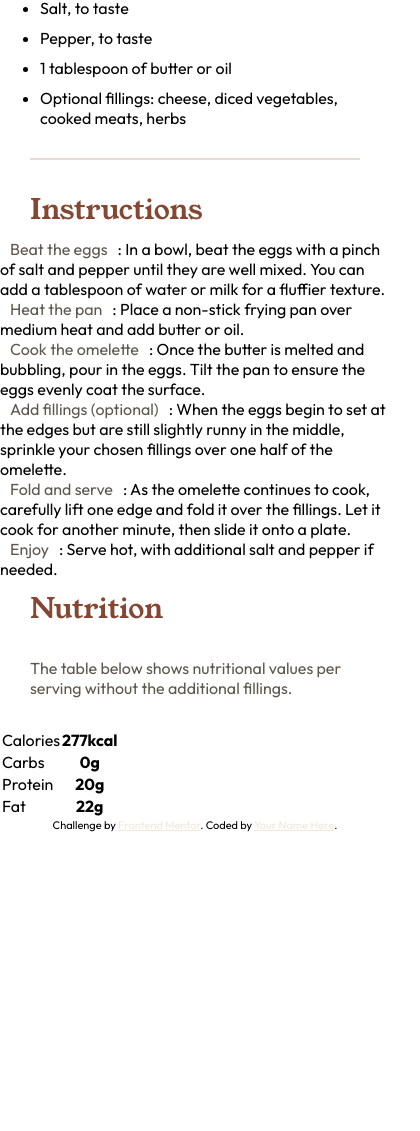
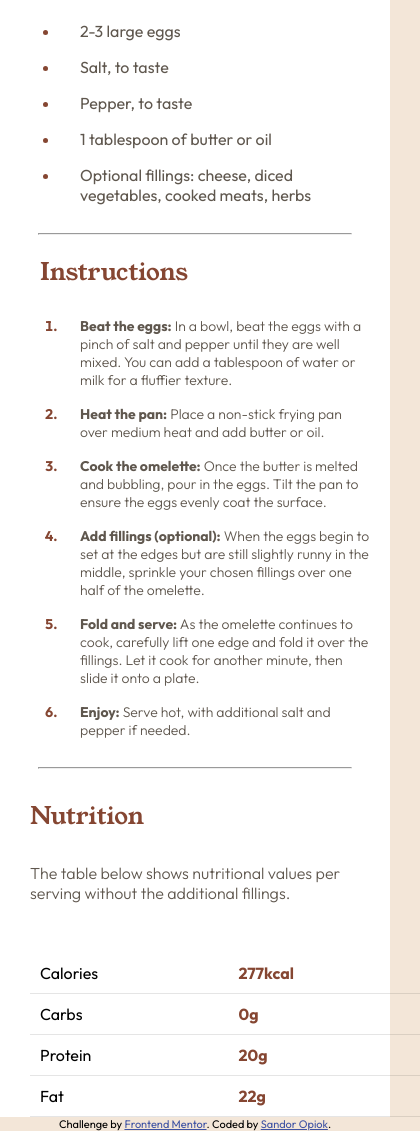
Before and after one commit to sandoropiok/recipe-page-frontend-mentor, a plain HTML site: page index.html in a window 390 px wide. Shown: the part 738-1869 px from the top of the page, 420 px wide, since content can reach past the window. Before the commit the page ends 1570 px from the top, so only its background shows below. Drawn offline with Linux system fonts and the light colour scheme.

Commit message:
created solution.md and finished with css html

```diff
--- a/index.html
+++ b/index.html
@@ -3,45 +3,27 @@
   <head>
     <meta charset="UTF-8" />
     <meta name="viewport" content="width=device-width, initial-scale=1.0" />
-    <!-- displays site properly based on user's device -->
-
-    <link
-      rel="icon"
-      type="image/png"
-      sizes="32x32"
-      href="./assets/images/favicon-32x32.png"
-    />
-    <link rel="stylesheet" href="style.css" />
+    <link rel="stylesheet" type="text/css" href="style.css" />
+    <link rel="icon" type="image/png" sizes="32x32" href="./assets/images/favicon-32x32.png" />
     <title>Frontend Mentor | Recipe page</title>
-
-    <!-- Feel free to remove these styles or customise in your own stylesheet 👍 -->
-    <style></style>
   </head>
   <body>
-    <header>
-      <img
-        src="/assets/images/image-omelette.jpeg"
-        alt="Omelette image with spinat and chicken"
-      />
+    <section class="recipe">
+      <div class="recipe-container">
+        <img src="assets/images/image-omelette.jpeg" alt="omelette" />
         <h1>Simple Omelette Recipe</h1>
-    </header>
+        <p>An easy and quick dish, perfect for any meal. This classic omelette combines beaten eggs cooked to perfection, optionally filled with your choice of cheese, vegetables, or meats.</p>
 
-    <p>
-      An easy and quick dish, perfect for any meal. This classic omelette
-      combines beaten eggs cooked to perfection, optionally filled with your
-      choice of cheese, vegetables, or meats.
-    </p>
-
-    <section class="info">
+        <div class="prep-time">
           <h3>Preparation time</h3>
           <ul>
-        <li><span><strong>Total</strong>: Approximately 10 minutes</span></li>
-        <li><span><strong>Preparation</strong>: 5 minutes</span></li>
-        <li><span><strong>Cooking</strong>: 5 minutes</span></li>
+            <li><span>Total:</span> Approximately 10 minutes</li>
+            <li><span>Preparation:</span> 5 minutes</li>
+            <li><span>Cooking:</span> 5 minutes</li>
           </ul>
-    </section>
+        </div>
 
-    <section class="ingredients">
+        <div class="ingredients">
           <h2>Ingredients</h2>
           <ul>
             <li>2-3 large eggs</li>
@@ -50,76 +32,55 @@
             <li>1 tablespoon of butter or oil</li>
             <li>Optional fillings: cheese, diced vegetables, cooked meats, herbs</li>
           </ul>
-    </section>
-      <div class="line"></div>
-    <section class="instructions">
+        </div>
+
+        <hr />
+
+        <div class="instructions">
           <h2>Instructions</h2>
-      <ul>
           <ol>
-          <span>Beat the eggs</span
-          >: In a bowl, beat the eggs with a pinch of salt and pepper until they
-          are well mixed. You can add a tablespoon of water or milk for a fluffier
-          texture.
+            <li><span>Beat the eggs:</span> In a bowl, beat the eggs with a pinch of salt and pepper until they are well mixed. You can add a tablespoon of water or milk for a fluffier texture.</li>
+            <li><span>Heat the pan:</span> Place a non-stick frying pan over medium heat and add butter or oil.</li>
+            <li><span>Cook the omelette:</span> Once the butter is melted and bubbling, pour in the eggs. Tilt the pan to ensure the eggs evenly coat the surface.</li>
+            <li><span>Add fillings (optional):</span> When the eggs begin to set at the edges but are still slightly runny in the middle, sprinkle your chosen fillings over one half of the omelette.</li>
+            <li><span>Fold and serve:</span> As the omelette continues to cook, carefully lift one edge and fold it over the fillings. Let it cook for another minute, then slide it onto a plate.</li>
+            <li><span>Enjoy:</span> Serve hot, with additional salt and pepper if needed.</li>
           </ol>
-        <ol>
-          <span>Heat the pan</span
-          >: Place a non-stick frying pan over medium heat and add butter or oil.
-        </ol>
-        <ol>
-          <span>Cook the omelette</span
-          >: Once the butter is melted and bubbling, pour in the eggs. Tilt the
-          pan to ensure the eggs evenly coat the surface.
-        </ol>
-        <ol>
-          <span>Add fillings (optional)</span
-          >: When the eggs begin to set at the edges but are still slightly runny
-          in the middle, sprinkle your chosen fillings over one half of the
-          omelette.
-        </ol>
-        <ol>
-          <span>Fold and serve</span
-          >: As the omelette continues to cook, carefully lift one edge and fold
-          it over the fillings. Let it cook for another minute, then slide it onto
-          a plate.
-        </ol>
-        <ol>
-          <span>Enjoy</span
-          >: Serve hot, with additional salt and pepper if needed.
-        </ol>
-      </ul>
-    </section>
+        </div>
 
-    <section class="nutrition">
+        <hr />
+
+        <div class="nutrition">
           <h2>Nutrition</h2>
-      <p>
-        The table below shows nutritional values per serving without the
-        additional fillings.
-      </p>
-      <table>
+          <p>The table below shows nutritional values per serving without the additional fillings.</p>
+          <table class="nutrition-table">
+            <tbody>
               <tr>
                 <td>Calories</td>
-          <th>277kcal</th>
+                <td class="table_value">277kcal</td>
               </tr>
               <tr>
                 <td>Carbs</td>
-          <th>0g</th>
+                <td class="table_value">0g</td>
               </tr>
               <tr>
                 <td>Protein</td>
-          <th>20g</th>
+                <td class="table_value">20g</td>
               </tr>
               <tr>
                 <td>Fat</td>
-          <th>22g</th>
+                <td class="table_value">22g</td>
               </tr>
+            </tbody>
           </table>
+        </div>
+      </div>
     </section>
 
     <div class="attribution">
       Challenge by
-      <a href="https://www.frontendmentor.io?ref=challenge" target="_blank"
-        >Frontend Mentor</a
-      >. Coded by <a href="#">Your Name Here</a>.
+      <a href="https://www.frontendmentor.io?ref=challenge" target="_blank">Frontend Mentor</a>.
+      Coded by <a href="https://github.com/sandoropiok">Sandor Opiok</a>.
     </div>
   </body>
 </html>
--- a/style.css
+++ b/style.css
@@ -1,80 +1,233 @@
-@import url("https://fonts.googleapis.com/css2?family=Outfit:wght@100..900&family=Young+Serif&display=swap");
-
-* {
-  margin: 0;
-  padding: 0;
-  box-sizing: border-box;
-}
-
-body {
-  font-family: "Outfit", system-ui;
-}
-body h1 {
-  font-family: "Young Serif", serif;
-  font-weight: 500;
-  margin: 30px;
-}
-body h2 {
-  font-family: "Young Serif", serif;
-  margin: 10px 30px;
-  font-size: 28px;
-  font-weight: 500;
-  color: hsl(14, 45%, 36%);
-}
-body span {
-  color: hsl(32, 9%, 34%);
-  font-size: 16px;
-  margin: 10px 10px;
-}
-.info section {
-  margin: 10px;
-}
-.info h3 {
-  font-size: 20px;
-  font-weight: 600;
-  color: hsl(332, 51%, 32%);
-}
-.info {
-  font-family: "Outfit", system-ui;
-  background-color: hsl(330, 100%, 98%);
-  border-radius: 15px;
-  padding: 20px;
-  margin: 30px;
-}
-.info ul {
-  font-size: 16px;
-  color: hsl(332, 51%, 32%);
-}
-.info li {
-  margin: 10px 25px;
-}
-body p {
-
-  color: hsl(30, 10%, 34%);
-  font-size: 16px;
-  font-weight: 400;
-  margin: 30px;
-}
-
-header img {
-  width: 100%;
-  margin: 0 auto;
-}
-
-.ingredients li {
-  margin: 10px 40px;
-}
-
-
-.line {
-  margin: 30px;
-  border: 0.5px solid hsl(30, 18%, 87%);
-}
+@import url("https://fonts.googleapis.com/css2?family=Young+Serif&display=swap");
+@import url("https://fonts.googleapis.com/css2?family=Outfit:wght@100..900&display=swap");
 
 .attribution {
   font-size: 11px;
   text-align: center;
 }
+
 .attribution a {
-  color: hsl(30, 54%, 90%);
+  color: hsl(228, 45%, 44%);
 }
+
+body {
+  background-color: hsl(30, 54%, 90%);
+  font-family: "Outfit", sans-serif;
+  font-size: 16px;
+  margin: 0;
+  padding: 0;
+}
+
+.recipe {
+  display: flex;
+  justify-content: center;
+  align-items: center;
+  margin: 150px 0 100px 0;
+}
+
+.recipe-container {
+  background-color: hsl(0, 0%, 100%);
+  width: 670px;
+  padding: 50px;
+  border-radius: 25px;
+  box-shadow: 0 4px 8px rgba(0, 0, 0, 0.1);
+}
+
+.recipe img {
+  width: 100%;
+  height: auto;
+  border-radius: 15px;
+  display: block;
+}
+
+.recipe-container h1 {
+  font-family: "Young Serif", serif;
+  font-size: 40px;
+  font-weight: 400;
+  margin-bottom: 20px;
+  margin-top: 20px;
+}
+
+.recipe-container p {
+  font-size: 16px;
+  font-weight: 400;
+  margin-bottom: 40px;
+  color: hsl(30, 10%, 34%);
+}
+
+li {
+  font-size: 16px;
+  color: hsl(30, 10%, 34%);
+}
+
+.prep-time {
+  background-color: hsl(330, 100%, 98%);
+  padding: 20px;
+  border-radius: 15px;
+}
+
+.prep-time li {
+  padding: 8px 0 8px 20px;
+}
+
+.prep-time li::marker {
+  color: hsl(332, 51%, 32%);
+}
+
+.prep-time h3 {
+  color: hsl(332, 51%, 32%);
+  font-size: 20px;
+}
+
+.prep-time span {
+  font-weight: bold;
+}
+
+.ingredients {
+  text-align: left;
+}
+
+.ingredients li {
+  padding: 8px 0 8px 20px;
+}
+
+.ingredients li::marker {
+  color: hsl(14, 45%, 36%);
+}
+
+h2 {
+  color: hsl(14, 45%, 36%);
+  font-family: "Young Serif", serif;
+  font-weight: 400;
+  font-size: 30px;
+}
+
+.instructions li::marker {
+  color: hsl(14, 45%, 36%);
+  font-weight: bold;
+}
+
+.instructions li {
+  font-weight: 300;
+  padding: 8px 0 8px 20px;
+}
+
+.instructions span {
+  font-weight: bold;
+}
+
+.nutrition-table {
+  width: 100%;
+  border-collapse: collapse;
+}
+
+.nutrition p {
+  font-weight: 300;
+  padding-bottom: 20px;
+  margin: 0;
+}
+
+.nutrition-table tr {
+  border-bottom: 1px solid rgba(0, 0, 0, 0.1);
+}
+
+.nutrition-table td {
+  padding: 10px;
+}
+
+.table_value {
+  font-weight: bold;
+  color: hsl(14, 45%, 36%);
+}
+
+@media (max-width: 768px) {
+  .recipe {
+    margin: 20px 0;
+  }
+
+  .recipe-container {
+    width: 90%;
+    padding: 20px;
+    border-radius: 15px;
+    margin: 10px;
+  }
+
+  .recipe-container h1 {
+    font-size: 32px;
+  }
+
+  .recipe-container p,
+  .prep-time li,
+  .ingredients li,
+  .instructions li,
+  .prep-time h3,
+  h2 {
+    font-size: 14px;
+  }
+  hr {
+    width: 80%;
+  }
+}
+
+@media (max-width: 480px) {
+  body,
+  .recipe,
+  .recipe-container {
+    margin: 0;
+    padding: 0;
+    width: 100%;
+    height: 100%;
+    display: block;
+    border-radius: 0;
+    box-shadow: none;
+  }
+
+  .recipe {
+    padding-top: 0;
+  }
+
+  .recipe-container {
+    padding: 0;
+  }
+
+  .recipe img {
+    width: 100%;
+    height: auto;
+    border-radius: 0;
+  }
+
+  .recipe-container h1 {
+    font-size: 34px;
+    margin: 30px;
+  }
+  .prep-time,
+  .recipe-container p {
+    font-size: 16px;
+    margin: 30px;
+  }
+
+  .prep-time h3 {
+    font-size: 20px;
+  }
+
+  h2 {
+    font-size: 24px;
+    margin: 20px;
+  }
+  .ingredients li {
+    font-size: 16px;
+  }
+  .ingredients,
+  .instructions {
+    margin: 20px;
+  }
+
+  .nutrition p,
+  .nutrition h2 {
+    margin: 30px;
+  }
+
+  .nutrition table {
+    margin-left: 30px;
+  }
+}
```
Also changed, not shown: 1 other file. Lines whose indentation alone changed are shown as unchanged.
